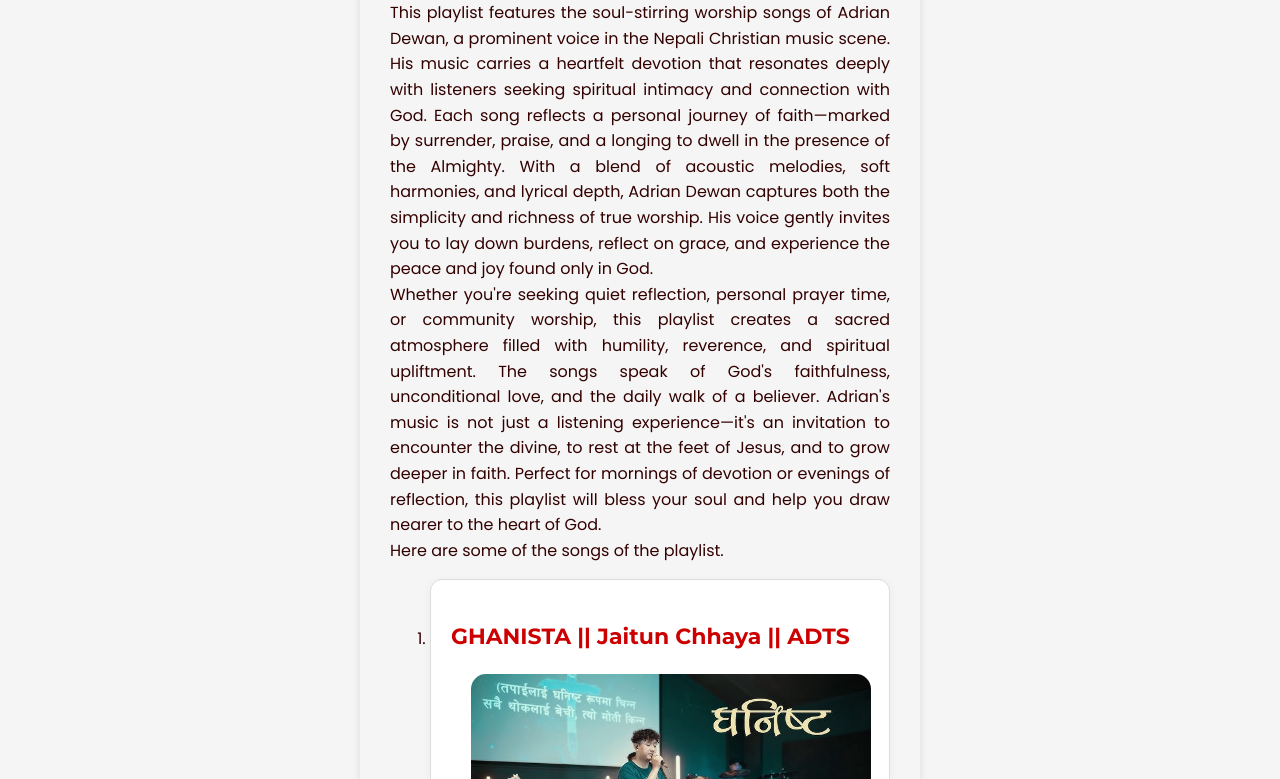
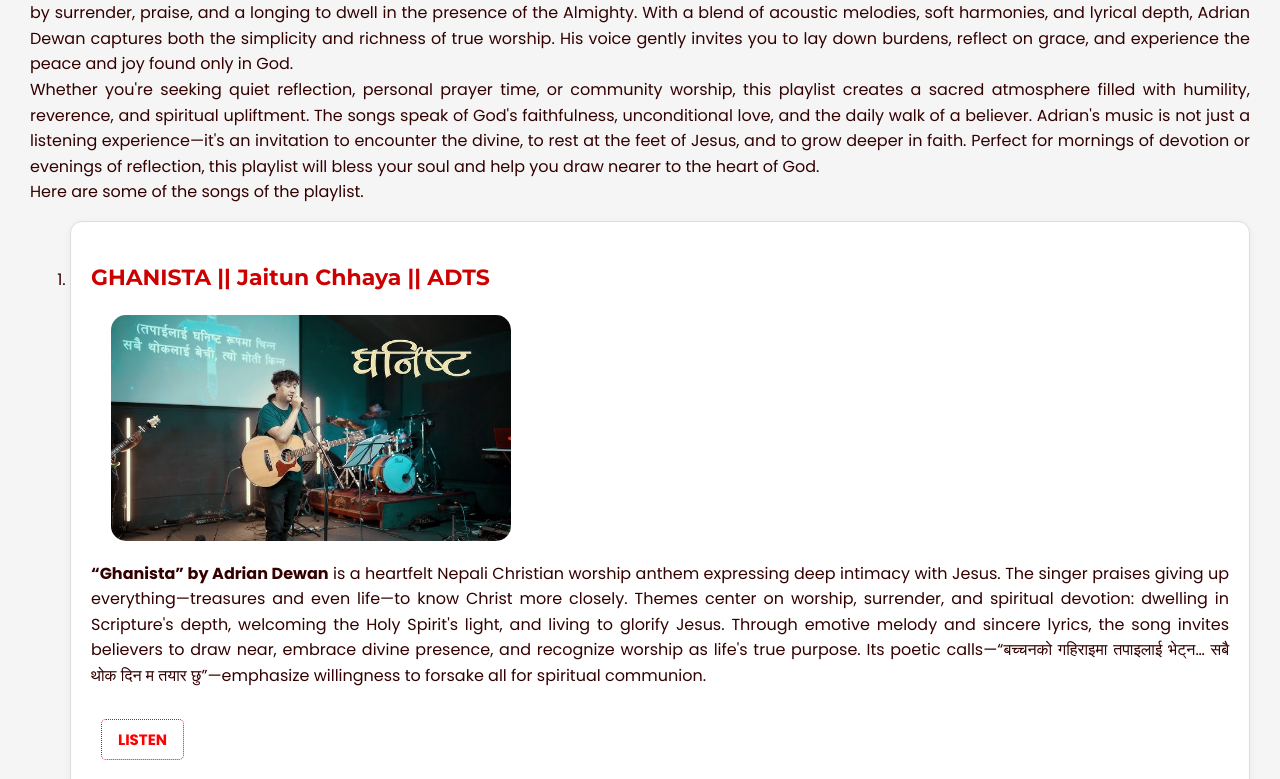
Before and after one commit to sudipbeatz777/Sudip-Beatz-HTML-site, a plain HTML site: page index.html in a window 1280 px wide. Shown: the part 175-954 px from the top of the page. Drawn offline with Linux system fonts and the light colour scheme.

Commit message:
Update style.css

```diff
--- a/style.css
+++ b/style.css
@@ -11,7 +11,7 @@ h1 {
 }
 
 body {
-    max-width: 500px;
+    max-width: 1-00px;
     margin: auto;
     background-color: whitesmoke;
     font-family: "Poppins", sans-serif;
```
